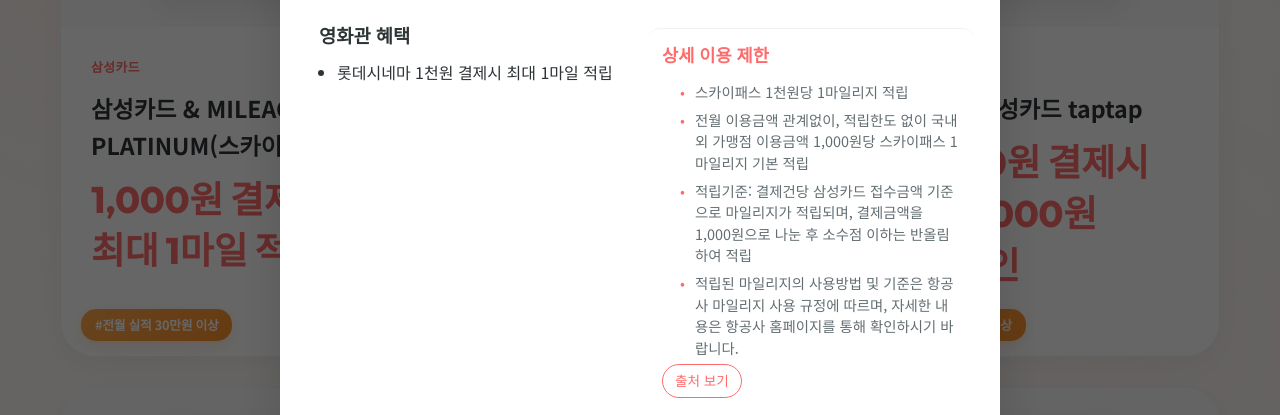
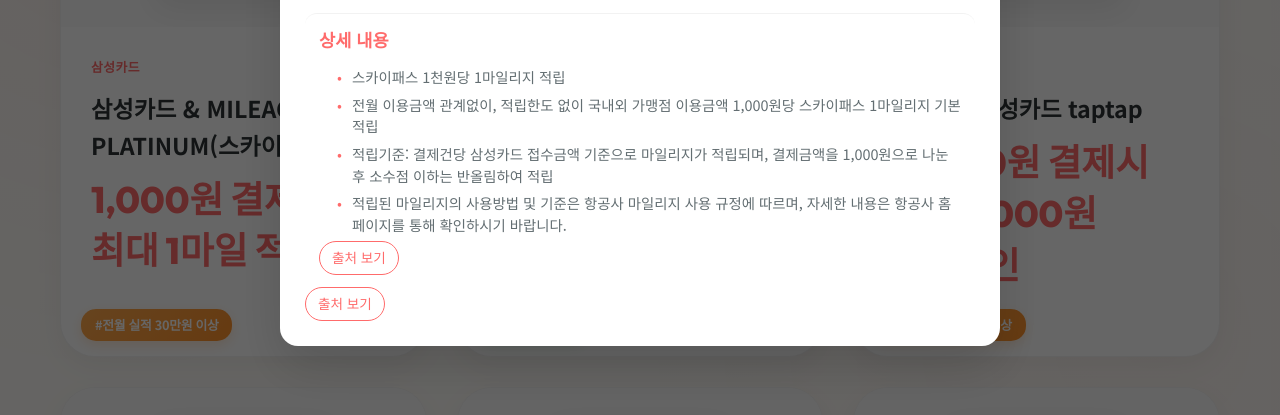
Before and after one commit to kindrain90/card-guide, a website: page index.html in a window 1280 px wide. Both pictures are taken after a click on the element 243 px from the left and 2685 px from the top of the page. Shown: the part 2589-3004 px from the top of the page. Drawn offline with Linux system fonts and the light colour scheme.

Commit message:
Add files via upload

```diff
--- a/index.html
+++ b/index.html
@@ -48,17 +48,12 @@
             <h2 id="modalTitle" class="modal-title"></h2>
 
             <!-- 2단 레이아웃: 좌(영화관 혜택) / 우(상세 이용 제한) -->
-            <div class="modal-grid">
-                <section class="modal-benefits" id="modalBenefitsSection">
-                    <h3>영화관 혜택</h3>
-                    <ul id="modalBenefitsList" class="modal-benefits-list"></ul>
-                </section>
-
-                <section class="modal-limits" id="modalLimitsSection">
-                    <h3>상세 이용 제한</h3>
-                    <ul id="modalLimitsList" class="modal-limits-list"></ul>
-                    <div id="modalBody" style="display:none;"></div>
-                    <a id="modalSourceLink" class="modal-source-link" href="#" target="_blank" rel="noopener noreferrer">출처 보기</a>
+            <section class="modal-limits" id="modalLimitsSection">
+                <h3>상세 내용</h3>
+                <ul id="modalLimitsList" class="modal-limits-list"></ul>
+                <a id="modalSourceLink" class="modal-source-link" href="#" target="_blank" rel="noopener noreferrer">출처 보기</a>
+            </section>
+            <a id="modalSourceLink" class="modal-source-link" href="#" target="_blank" rel="noopener noreferrer">출처 보기</a>
                 </section>
             </div>
         </div>
--- a/script.js
+++ b/script.js
@@ -1022,7 +1022,6 @@ document.addEventListener('DOMContentLoaded', async () => {
   const modal = document.getElementById('imageModal');
   const modalImg = document.getElementById('modalImg');
   const modalTitle = document.getElementById('modalTitle');
-  const modalBenefitsList = document.getElementById('modalBenefitsList');
   const modalLimitsList = document.getElementById('modalLimitsList');
   const modalSourceLink = document.getElementById('modalSourceLink');
   const closeModal = document.querySelector('.close-modal');
@@ -1173,13 +1172,6 @@ document.addEventListener('DOMContentLoaded', async () => {
       cardEl.addEventListener('click', () => {
         modalTitle.textContent = card.title;
         modalImg.src = imgUrl;
-
-        // ✅ 좌측: 영화관 혜택(이 페이지에서 관리)
-        modalBenefitsList.innerHTML = '';
-        const bLi = document.createElement('li');
-        bLi.textContent = (card.value || card.desc || '').trim();
-        modalBenefitsList.appendChild(bLi);
-
         // ✅ 우측: 상세 이용 제한(출처 '영화 섹션'만 수동 관리)
         // cinema_details.js에 카드 id별로 배열을 넣어두면 그대로 표시됩니다.
         const detailsMap = (typeof cinema_details !== 'undefined') ? cinema_details : {};
@@ -1194,7 +1186,7 @@ document.addEventListener('DOMContentLoaded', async () => {
           });
         } else {
           const li = document.createElement('li');
-          li.textContent = '수동 영화 섹션 상세내용이 아직 등록되지 않았습니다.';
+          li.textContent = '상세 내용이 아직 등록되지 않았습니다.';
           modalLimitsList.appendChild(li);
         }
 
```
